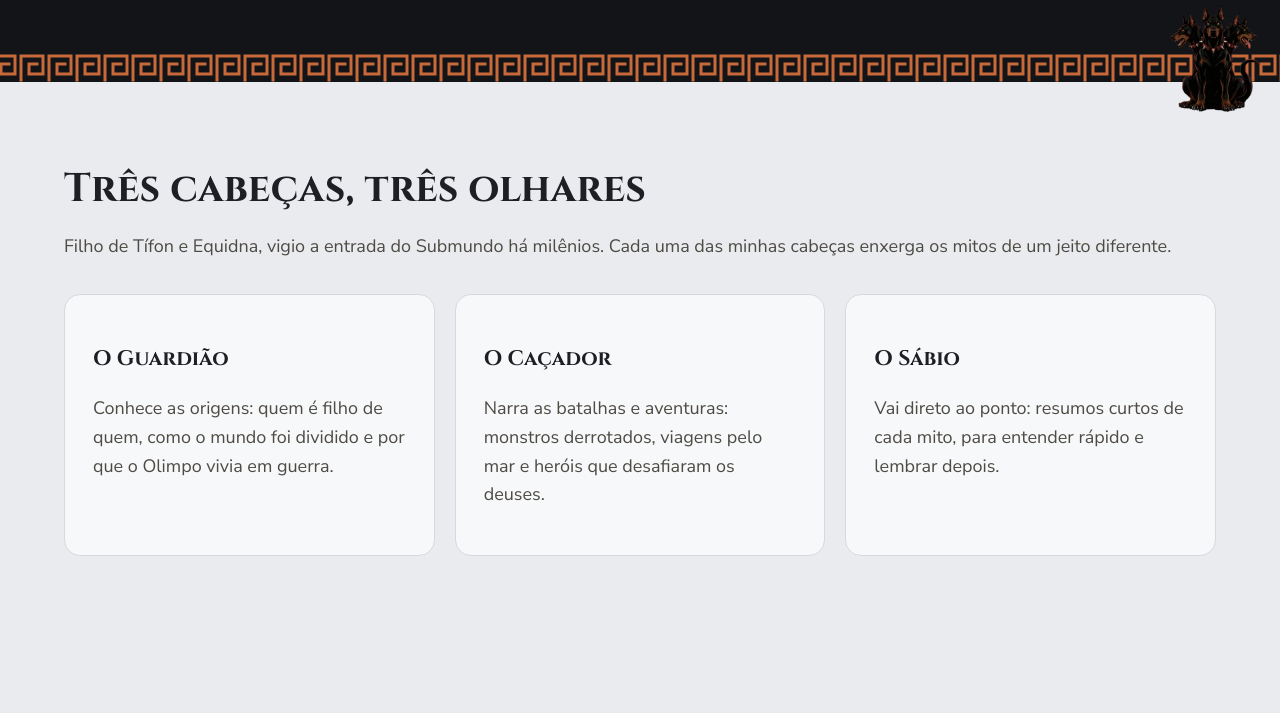
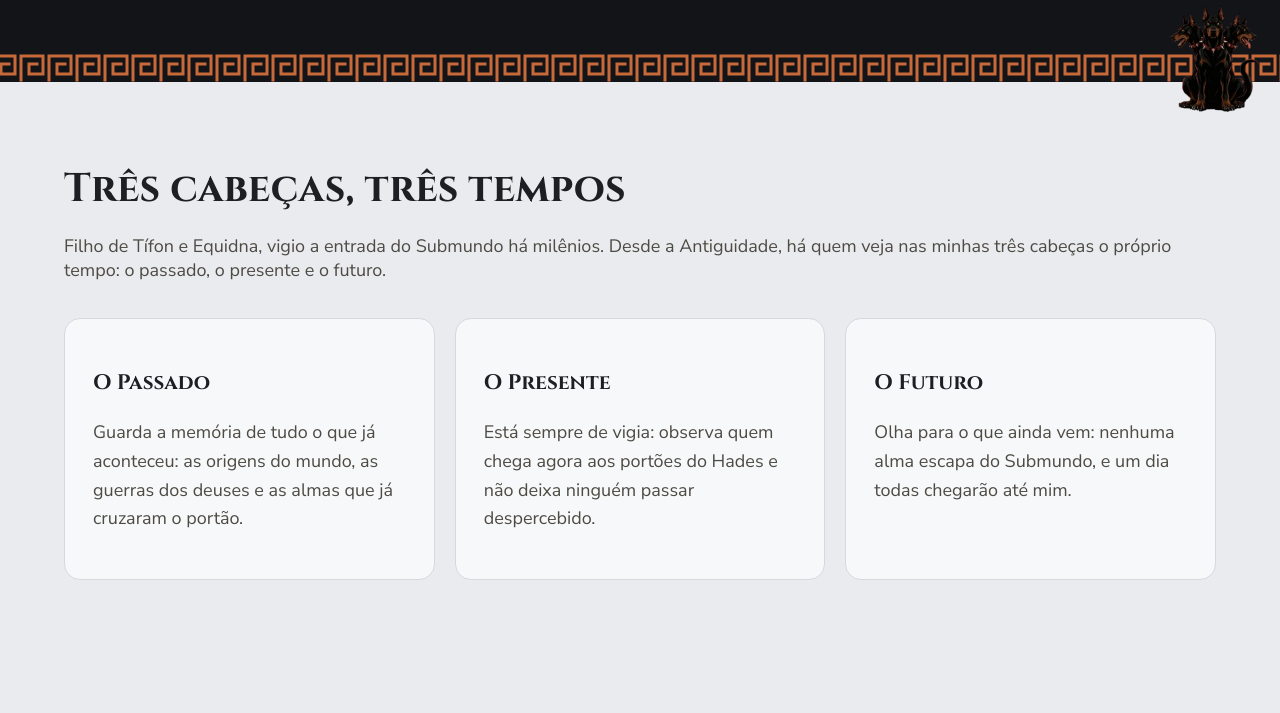
Before and after one commit to enzofuchsb/projeto-individual-cerberus, a plain HTML site: page public/index.html in a window 1280 px wide. Shown: the part 662-1375 px from the top of the page. Drawn offline with Linux system fonts and the light colour scheme.

Commit message:
Atualiza página inicial e diário de prompts
Co-Authored-By: Claude Opus 5.5 <noreply@anthropic.com>

```diff
--- a/public/index.html
+++ b/public/index.html
@@ -45,21 +45,21 @@
 
     <!-- AS TRÊS CABEÇAS -->
     <div id="guia" class="container secao">
-        <h2>Três cabeças, três olhares</h2>
-        <p class="subtitulo">Filho de Tífon e Equidna, vigio a entrada do Submundo há milênios. Cada uma das minhas cabeças enxerga os mitos de um jeito diferente.</p>
+        <h2>Três cabeças, três tempos</h2>
+        <p class="subtitulo">Filho de Tífon e Equidna, vigio a entrada do Submundo há milênios. Desde a Antiguidade, há quem veja nas minhas três cabeças o próprio tempo: o passado, o presente e o futuro.</p>
 
         <div class="linha">
             <div class="cartao">
-                <h3>O Guardião</h3>
-                <p>Conhece as origens: quem é filho de quem, como o mundo foi dividido e por que o Olimpo vivia em guerra.</p>
+                <h3>O Passado</h3>
+                <p>Guarda a memória de tudo o que já aconteceu: as origens do mundo, as guerras dos deuses e as almas que já cruzaram o portão.</p>
             </div>
             <div class="cartao">
-                <h3>O Caçador</h3>
-                <p>Narra as batalhas e aventuras: monstros derrotados, viagens pelo mar e heróis que desafiaram os deuses.</p>
+                <h3>O Presente</h3>
+                <p>Está sempre de vigia: observa quem chega agora aos portões do Hades e não deixa ninguém passar despercebido.</p>
             </div>
             <div class="cartao">
-                <h3>O Sábio</h3>
-                <p>Vai direto ao ponto: resumos curtos de cada mito, para entender rápido e lembrar depois.</p>
+                <h3>O Futuro</h3>
+                <p>Olha para o que ainda vem: nenhuma alma escapa do Submundo, e um dia todas chegarão até mim.</p>
             </div>
         </div>
     </div>
--- a/public/js/index.js
+++ b/public/js/index.js
@@ -65,7 +65,7 @@ function animarContador() {
     clearInterval(intervalo);
 
     intervalo = setInterval(function () {
-        numeroAtual = numeroAtual + 1;
+        numeroAtual += 1;
         contador_trabalhos.innerHTML = numeroAtual;
 
         if (numeroAtual == 12) {
```
Also changed, not shown: docs/diario-de-prompts.md (+2 -1 lines).
